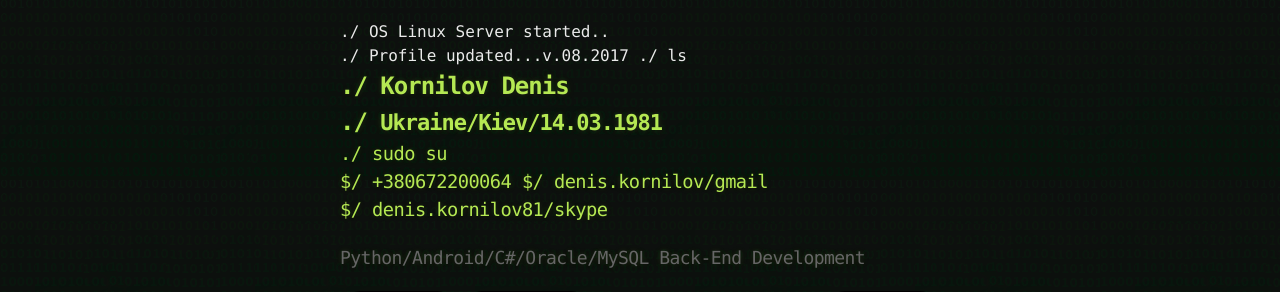
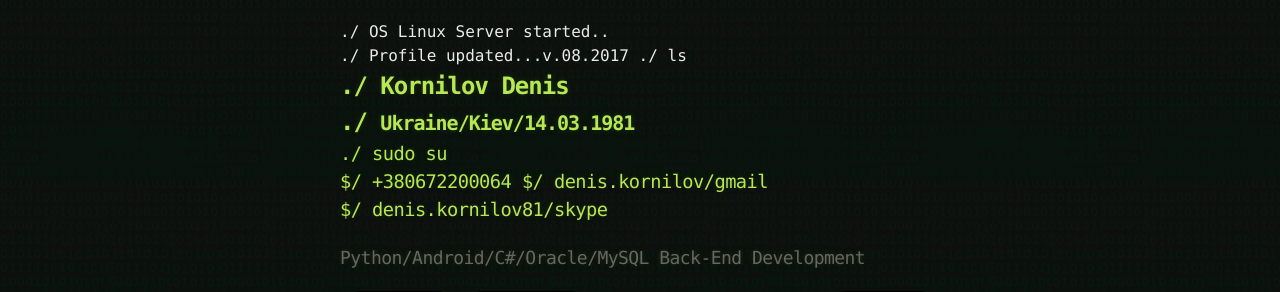
Before and after one commit to kornilov1981/kornilov1981.github.io, a Jekyll site: the page built from index.md, in a window 1280 px wide. Shown: the top 292 px of the page. Built offline with Jekyll 4.4.1, drawn with Linux system fonts in a browser that asks for light colours.

Commit message:
Font Size Fix

```diff
--- a/_layouts/default.html
+++ b/_layouts/default.html
@@ -16,7 +16,7 @@
       	<span class="simple_header">./&nbsp;OS Linux Server started..</span><br>
         <span class="simple_header">./&nbsp;Profile updated...v.08.2017 ./&nbsp;ls</span><br>
 	    <h1 class="customize" style="margin-left: 0px; font-size: 24px; ">Kornilov Denis</h1>
-        <h1 class="customize" style="margin-left: 0px; font-size: 22px; ">Ukraine/Kiev/14.03.1981</h1>
+        <h1 class="customize" style="margin-left: 0px; font-size: 20px; ">Ukraine/Kiev/14.03.1981</h1>
         <h3 class="customize">./&nbsp;sudo su<br> $/&nbsp;+380672200064 $/&nbsp;denis.kornilov/gmail<br>$/&nbsp;denis.kornilov81/skype</h3>
         <h2 class="customize">Python/Android/C#/Oracle/MySQL <nobr>Back-End Development</nobr></h2>
 
```
